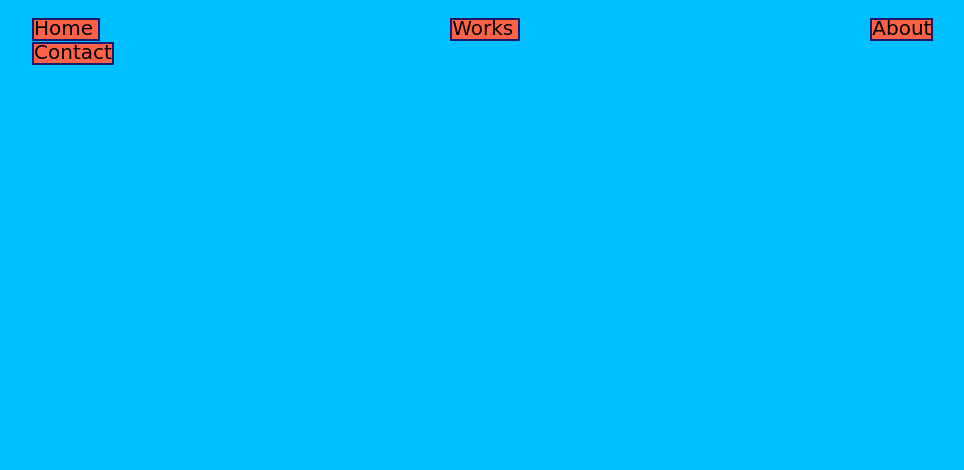
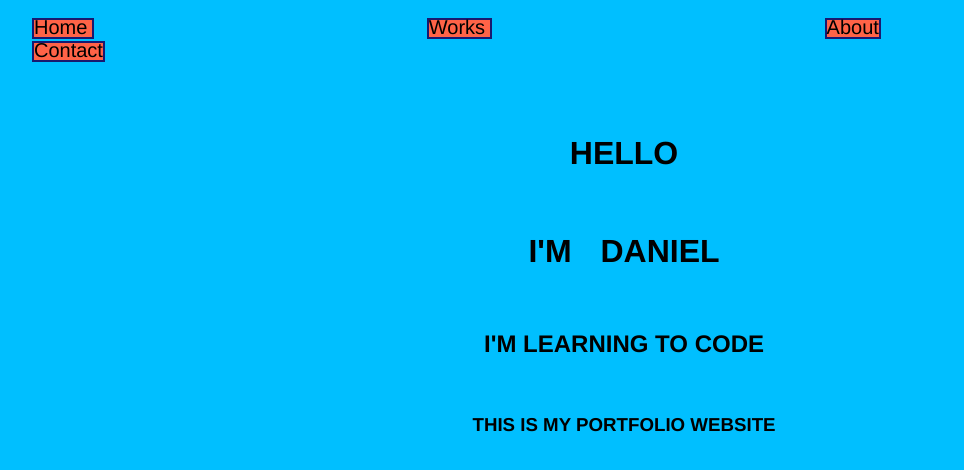
Before and after one commit to dfparra/my_portfolio, a website: page public/html/index.html in a window 1280 px wide. Shown: the whole page, without its empty margins (16-980 px from the left). Drawn offline with Linux system fonts and the light colour scheme; files that its build step writes are made by us from their sources.

Commit message:
made some more changes to the home/index page

```diff
--- a/public/css/main.css
+++ b/public/css/main.css
@@ -1,12 +1,12 @@
 html{
   background-color: deepskyblue;
-  font-family: cursive;
+  font-family: helvetica;
 }
 
 #navigation li {
   list-style: none;
   display: inline;
-  margin-right: 350px;
+  margin-right: 333px;
 }
 
 #navigation li a{
@@ -21,3 +21,27 @@ html{
   background-color: tomato;
   border: 2px solid midnightblue;
 }
+
+#home_text h1 {
+  text-align: center;
+  text-transform: uppercase;
+  word-spacing: 20px;
+  /*color: rgba(0,0,255,0.5);*/
+
+}
+
+/*#home_text h1:after{
+  position: absolute; left: 10px; top: 5px;
+
+	color: rgba(255,0,0,0.5);
+}*/
+
+#home_text h2{
+  text-align: center;
+  text-transform: uppercase;
+}
+
+#home_text h3{
+  text-align: center;
+  text-transform: uppercase;
+}
--- a/public/html/index.html
+++ b/public/html/index.html
@@ -26,6 +26,18 @@
 
     </div>
     <!--Navigation Area-->
+    <div id="home_text">
+      <br>
+      <br>
+      <h1>Hello</h1>
+      <br>
+      <h1>I'm Daniel</h1>
+      <br>
+      <h2>I'm Learning to Code</h2>
+      <br>
+      <h3>This is my Portfolio Website</h3>
+    </div>
+    <!--Main Text for Home-->
   </body>
 
 
```
